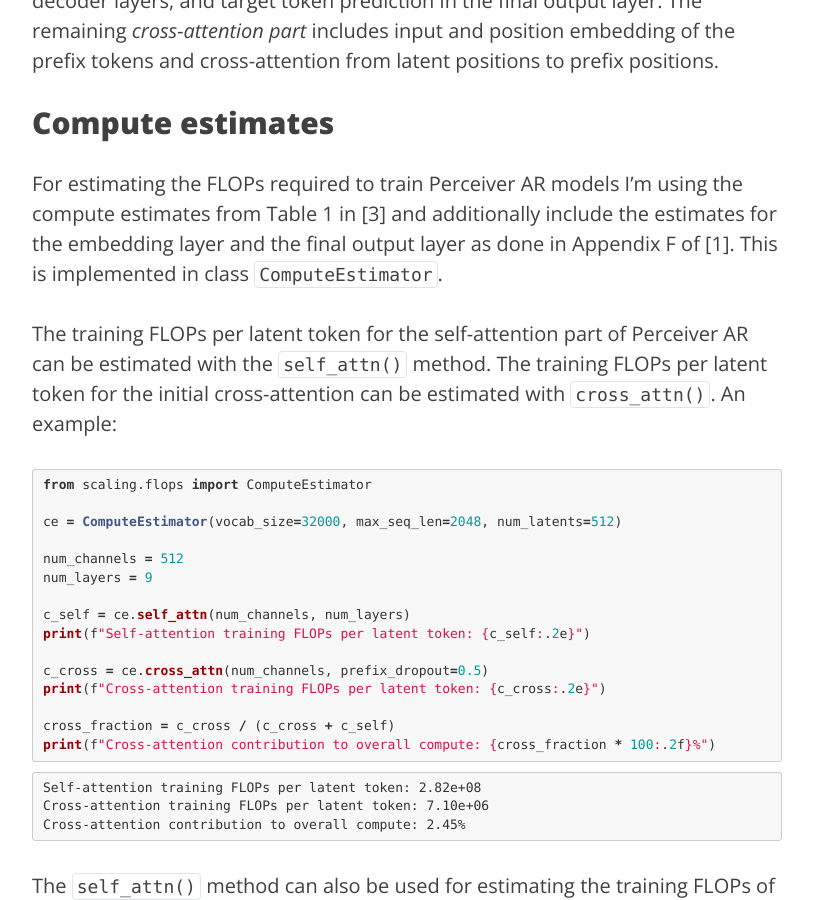
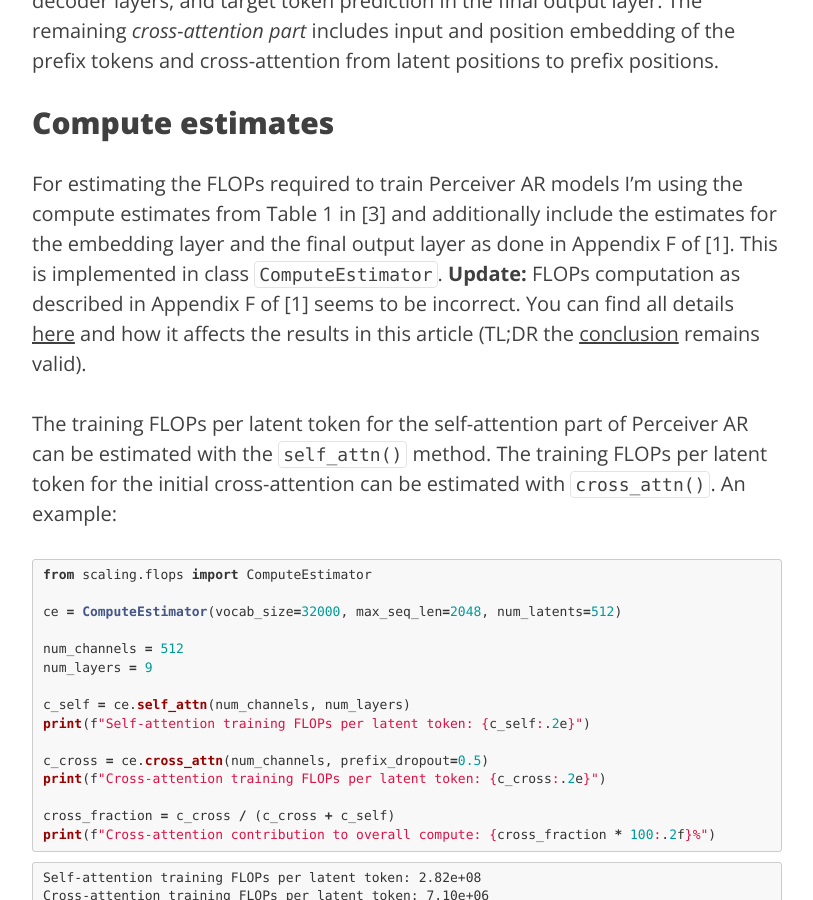
Before and after one commit to krasserm/krasserm.github.io, a Jekyll site: the page built from _posts/2023-01-23-scaling-perceiver-ar.md, in a window 1280 px wide and 900 px high, scrolled down 4000 px. Shown: the whole window, without its empty margins (233-1046 px from the left). Built offline with Jekyll 4.4.1, drawn with Linux system fonts in a browser that asks for light colours; formulas are drawn with MathJax 3; comment, search, counter and statistics services are not loaded.

Commit message:
Update regarding FLOPs computation

```diff
--- a/_posts/2023-01-23-scaling-perceiver-ar.md
+++ b/_posts/2023-01-23-scaling-perceiver-ar.md
@@ -99,7 +99,7 @@ The self-attention part includes input and position embedding of latent tokens,
 
 ## Compute estimates
 
-For estimating the FLOPs required to train Perceiver AR models I'm using the compute estimates from Table 1 in \[3\] and additionally include the estimates for the embedding layer and the final output layer as done in Appendix F of \[1\]. This is implemented in class `ComputeEstimator`.
+For estimating the FLOPs required to train Perceiver AR models I'm using the compute estimates from Table 1 in \[3\] and additionally include the estimates for the embedding layer and the final output layer as done in Appendix F of \[1\]. This is implemented in class `ComputeEstimator`. **Update:** FLOPs computation as described in Appendix F of \[1\] seems to be incorrect. You can find all details [here](https://github.com/krasserm/perceiver-io/blob/main/examples/scaling/clm/update.md) and how it affects the results in this article (TL;DR the [conclusion](#conclusion) remains valid).
 
 The training FLOPs per latent token for the self-attention part of Perceiver AR can be estimated with the `self_attn()` method. The training FLOPs per latent token for the initial cross-attention can be estimated with `cross_attn()`. An example:
 
```
